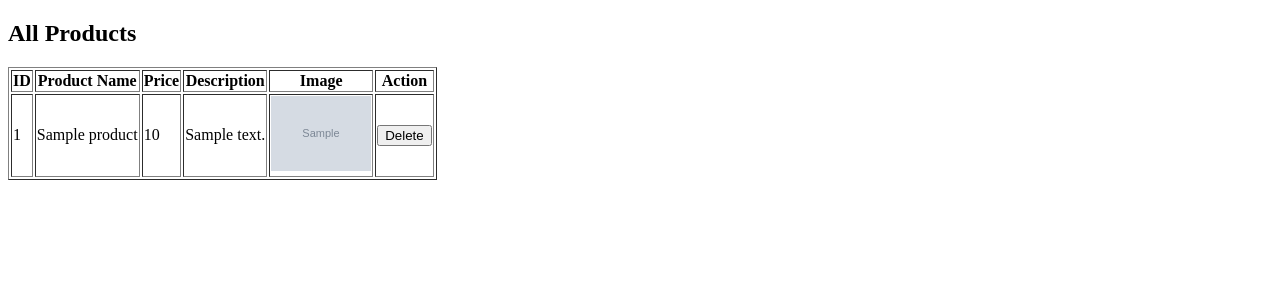
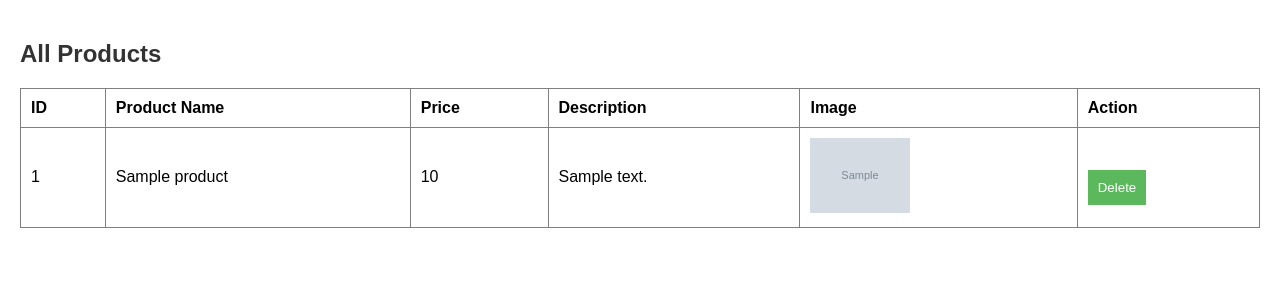
Before and after one commit to DemmyJay-99/E-commerce, a PHP site: page /products.php in a window 1280 px wide. Shown: the top 300 px of the page. Run offline with PHP 8.4, Linux system fonts and the light colour scheme; tables that the repository leaves empty or names only in its code hold one stand-in row (values such as "Sample post"); grey boxes marked "Sample" are stand-in pictures.

Commit message:
add product.css

```diff
--- /dev/null
+++ b/admin_dashboard/css/product.css
@@ -0,0 +1,44 @@
+body{
+    font-family: Arial, Helvetica, sans-serif;
+    margin: 0;
+    padding: 20px;
+}
+
+h2{
+    color: #333;
+}
+
+form, table{
+    margin-top: 20px;
+}
+
+input, textarea{
+    display: block;
+    margin: 10px 0;
+}
+
+button{
+    padding: 10px;
+    background-color: #5cb85c;
+    color: white;
+    border: none;
+    cursor: pointer;
+}
+
+button:hover{
+    background-color: #4cae4c;
+}
+
+table{
+    width: 100%;
+    border-collapse: collapse;
+}
+
+th, td {
+    padding: 10px;
+    text-align: left;
+}
+
+img{
+    max-width: 100px;
+}
--- a/admin_dashboard/product_form.html
+++ b/admin_dashboard/product_form.html
@@ -4,7 +4,7 @@
     <meta charset="UTF-8">
     <meta name="viewport" content="width=device-width, initial-scale=1.0">
     <title>Add Product</title>
-    <link rel="stylesheet" href="style.css">
+    <link rel="stylesheet" href="css/product.css">
 </head>
 <body>
     <h2>Add New Product</h2>
--- a/admin_dashboard/products.php
+++ b/admin_dashboard/products.php
@@ -12,7 +12,7 @@ $result = $conn->query($sql);
     <meta charset="UTF-8">
     <meta name="viewport" content="width=device-width, initial-scale=1.0">
     <title>All Products</title>
-    <link rel="stylesheet" href="style.css">
+    <link rel="stylesheet" href="css/product.css">
 </head>
 <body>
     <h2>All Products</h2>
```
